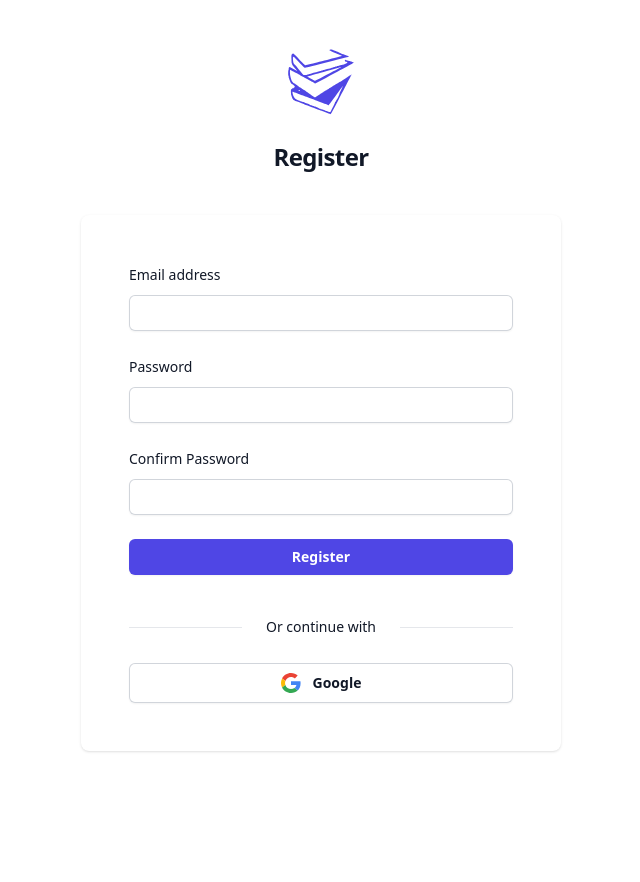
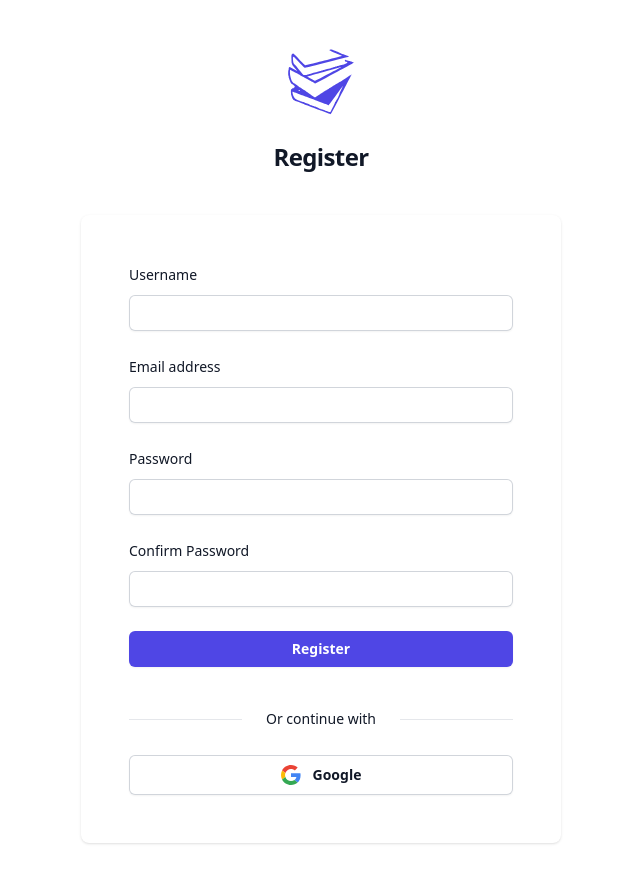
Before and after one commit to Davidmide02/libra, a React (Vite) app: page /register in a window 1280 px wide. Shown: the top 882 px of the page, without its empty margins (319-959 px from the left). Before the commit the page ends 800 px from the top, so only its background shows below. Built offline with nearby package versions, Linux system fonts and the light colour scheme.

Commit message:
api consume for user auth

```diff
--- a/package.json
+++ b/package.json
@@ -20,12 +20,14 @@
     "@tanstack/react-table": "^8.20.5",
     "@zayne-labs/callapi": "^0.8.0",
     "autoprefixer": "^10.4.20",
+    "axios": "^1.7.7",
     "formik": "^2.4.6",
     "postcss": "^8.4.41",
     "react": "^18.3.1",
     "react-dom": "^18.3.1",
     "react-multi-carousel": "^2.8.5",
     "react-router-dom": "^6.26.1",
+    "react-toastify": "^10.0.5",
     "tailwindcss": "^3.4.10",
     "yup": "^1.4.0"
   },
--- a/src/App.tsx
+++ b/src/App.tsx
@@ -3,6 +3,8 @@ import { BrowserRouter as Router } from "react-router-dom";
 import CustomRoute from "./router";
 import { ReactQueryDevtools } from "@tanstack/react-query-devtools";
 import { QueryClient, QueryClientProvider } from "@tanstack/react-query";
+import { ToastContainer } from "react-toastify";
+import "react-toastify/dist/ReactToastify.css";
 
 const queryClient = new QueryClient();
 function App() {
@@ -12,6 +14,7 @@ function App() {
         <ReactQueryDevtools initialIsOpen={false} />
         <Router>
           <CustomRoute />
+          <ToastContainer />
         </Router>
       </QueryClientProvider>
     </>
--- a/src/pages/auth/login/index.tsx
+++ b/src/pages/auth/login/index.tsx
@@ -3,10 +3,15 @@ import * as Yup from "yup";
 import logo from "../../../assets/logo.svg";
 import { Link, useNavigate } from "react-router-dom";
 import { useAuth } from "../protectRoute/authProvider";
+import { useAddItem } from "../../../utility/tanstackQuery";
+import { Bounce, toast } from "react-toastify";
+import Loading from "../../../components/loader";
+
 function classNames(...classes: string[]) {
   return classes.filter(Boolean).join(" ");
 }
 export default function Login() {
+  const { mutateAsync, isPending } = useAddItem("auth/login");
   const auth = useAuth();
   const navigate = useNavigate();
   const formik = useFormik({
@@ -20,16 +25,51 @@ export default function Login() {
       password: Yup.string().required("Required"),
       remember: Yup.boolean().required("Required"),
     }),
-    onSubmit: (values) => {
-      alert(JSON.stringify(values, null, 2));
+    onSubmit: async (values) => {
+      // alert(JSON.stringify(values, null, 2));
       console.log("form submitted here bruh");
+      try {
         // make api call for auth
+        const loginUser = await mutateAsync({
+          email: values.email,
+          password: values.password,
+        });
+        console.log("user login:", loginUser);
+        toast.success("Login Successfully", {
+          position: "top-right",
+          autoClose: 5000,
+          hideProgressBar: false,
+          closeOnClick: true,
+          pauseOnHover: true,
+          draggable: true,
+          progress: undefined,
+          theme: "light",
+          transition: Bounce,
+        });
+
         auth?.login();
-      navigate('/material')
+        navigate("/material");
+      } catch (error) {
+        console.log("Cannot log user in. Try again please", error);
+        toast.error("Error occured. Try again", {
+          position: "top-right",
+          autoClose: 5000,
+          hideProgressBar: false,
+          closeOnClick: true,
+          pauseOnHover: true,
+          draggable: true,
+          progress: undefined,
+          theme: "light",
+          transition: Bounce,
+        });
+      }
     },
   });
   return (
     <>
+      {isPending ? (
+        <Loading />
+      ) : (
         <div className="flex min-h-full flex-1 flex-col justify-center py-12 sm:px-6 lg:px-8">
           <div className="sm:mx-auto sm:w-full sm:max-w-md">
             <img
@@ -209,6 +249,7 @@ export default function Login() {
             </div>
           </div>
         </div>
+      )}
     </>
   );
 }
--- a/src/pages/auth/register/index.tsx
+++ b/src/pages/auth/register/index.tsx
@@ -1,18 +1,41 @@
 import { useFormik } from "formik";
 import * as Yup from "yup";
 import logo from "../../../assets/logo.svg";
+import { useAddItem } from "../../../utility/tanstackQuery";
+import { UserType } from "../../../router";
+import Loading from "../../../components/loader";
+import { useNavigate } from "react-router-dom";
+import { Bounce, toast } from "react-toastify";
+import { useAuth } from "../protectRoute/authProvider";
+
 function classNames(...classes: string[]) {
   return classes.filter(Boolean).join(" ");
 }
 
-export default function Register() {
+type UserFormProps = {
+  setUser: (user: UserType) => void;
+};
+
+export default function Register({ setUser }: UserFormProps) {
+  const { mutateAsync, isPending } = useAddItem("auth/signup");
+  const navigate = useNavigate();
+  const auth = useAuth();
+
   const formik = useFormik({
     initialValues: {
+      username: "",
       email: "",
       password: "",
       confirmPassword: "",
     },
     validationSchema: Yup.object({
+      username: Yup.string()
+        .required("Enter your username")
+        .min(3, "Must be more than 3")
+        .matches(
+          /^[a-zA-Z0-9]+$/,
+          "Username should not contain special characters"
+        ),
       email: Yup.string()
         .email("Invalid email address")
         .required("Password is required"),
@@ -23,20 +46,63 @@ export default function Register() {
         .required("Required")
         .oneOf([Yup.ref("password"), ""], "Passwords must match"),
     }),
-    onSubmit: (values) => {
-      alert(JSON.stringify(values, null, 2));
+    onSubmit: async (values) => {
+      try {
+        // alert(JSON.stringify(values, null, 2));
+        // console.log(values.email, values.password);
+        const newUser = await mutateAsync({
+          username: values.username,
+          email: values.email,
+          password: values.password,
+        });
+        console.log("new user here", newUser);
+        setUser(newUser);
+        toast.success(newUser?.message || "Registered Successfully", {
+          position: "top-right",
+          autoClose: 5000,
+          hideProgressBar: false,
+          closeOnClick: true,
+          pauseOnHover: true,
+          draggable: true,
+          progress: undefined,
+          theme: "light",
+          transition: Bounce,
+        });
+        auth?.login();
+        navigate("/material");
+      } catch (error) {
+        console.error("can register user:", error);
+        toast.error("Error occured", {
+          position: "top-right",
+          autoClose: 5000,
+          hideProgressBar: false,
+          closeOnClick: true,
+          pauseOnHover: true,
+          draggable: true,
+          progress: undefined,
+          theme: "light",
+          transition: Bounce,
+        });
+      }
     },
   });
+
   return (
     <>
+      {isPending ? (
+        <Loading />
+      ) : (
         <div className="flex min-h-full flex-1 flex-col justify-center py-12 sm:px-6 lg:px-8">
           <div className="sm:mx-auto sm:w-full sm:max-w-md">
-          <img alt="Your Company" src={logo} className="mx-auto h-[10%] w-[15%]" />
+            <img
+              alt="Your Company"
+              src={logo}
+              className="mx-auto h-[10%] w-[15%]"
+            />
             <h2 className="mt-6 text-center text-2xl font-bold leading-9 tracking-tight text-gray-900">
               Register
             </h2>
           </div>
-
           <div className="mt-10 sm:mx-auto sm:w-full sm:max-w-[480px]">
             <div className="bg-white px-6 py-12 shadow sm:rounded-lg sm:px-12">
               <form
@@ -45,6 +111,36 @@ export default function Register() {
                 className="space-y-6"
                 onSubmit={formik.handleSubmit}
               >
+                <div>
+                  <label
+                    htmlFor="email"
+                    className="block text-sm font-medium leading-6 text-gray-900"
+                  >
+                    Username
+                  </label>
+                  <div className="mt-2">
+                    <input
+                      id="username"
+                      name="username"
+                      type="text"
+                      onChange={formik.handleChange}
+                      onBlur={formik.handleBlur}
+                      value={formik.values.username}
+                      required
+                      autoComplete="username"
+                      className={classNames(
+                        formik.touched.username && formik.errors.username
+                          ? "ring-red-500"
+                          : "",
+                        "block w-full rounded-md border-0 py-1.5 px-1.5 text-gray-900 shadow-sm ring-1 ring-inset ring-gray-300 placeholder:text-gray-400 focus:ring-2 focus:ring-inset focus:ring-indigo-600 sm:text-sm sm:leading-6"
+                      )}
+                    />
+                  </div>
+                  {formik.touched.username && formik.errors.username ? (
+                    <p className="text-red-500">{formik.errors.username}</p>
+                  ) : null}
+                </div>
+
                 <div>
                   <label
                     htmlFor="email"
@@ -200,6 +296,7 @@ export default function Register() {
             </div>
           </div>
         </div>
+      )}
     </>
   );
 }
--- a/src/pages/material/index.tsx
+++ b/src/pages/material/index.tsx
@@ -3,6 +3,7 @@ import Card from "../../components/card";
 import img from "../../assets/eng.jfif";
 import img1 from "../../assets/math.jfif";
 import img2 from "../../assets/tech.jfif";
+import { useFetchItems } from "../../utility/tanstackQuery";
 
 const cardItem = [
   {
@@ -44,6 +45,9 @@ const cardItem = [
 ];
 
 const Material = () => {
+  const { data, error } = useFetchItems("/user/material");
+  // https://libra-be-lms.onrender.com/user/material
+  console.log("data here:", data, "error:", error);
 
   return (
     <div className="flex flex-col md:grid md:grid-cols-3 md:gap-4 font-serif">
@@ -58,7 +62,6 @@ const Material = () => {
           />
         );
       })}
-
     </div>
   );
 };
--- a/src/router/index.tsx
+++ b/src/router/index.tsx
@@ -1,4 +1,4 @@
-import { Suspense } from "react";
+import { Suspense, useState } from "react";
 import { Route, Routes } from "react-router-dom";
 import Layout from "../components/layout";
 import Home from "../pages/home";
@@ -11,7 +11,15 @@ import User from "../pages/admin/user";
 import { AuthProvider } from "../pages/auth/protectRoute/authProvider";
 import ProtectedRoute from "../pages/auth/protectRoute/protectedRoute";
 
+export type UserType = {
+  message: string;
+  username?: string;
+  email: string;
+  role: string;
+  token: string;
+};
 const CustomRoute = () => {
+  const [user, setUser] = useState<UserType | null>(null);
   return (
     <AuthProvider>
       <div className="w-full h-full">
@@ -43,7 +51,7 @@ const CustomRoute = () => {
           <Route path="/logout" element={<Suspense>{<Login />}</Suspense>} />
           <Route
             path="/register"
-            element={<Suspense>{<Register />}</Suspense>}
+            element={<Suspense>{<Register setUser={setUser} />}</Suspense>}
           />
           <Route path="/login" element={<Suspense>{<Login />}</Suspense>} />
         </Routes>
--- a/src/utility/tanstackQuery/index.ts
+++ b/src/utility/tanstackQuery/index.ts
@@ -1,42 +1,61 @@
-import { callApi } from "@zayne-labs/callapi";
+// import { callApi } from "@zayne-labs/callapi";
+import axios from "axios";
 import { useQuery, useMutation } from "@tanstack/react-query";
 
-const API_URL = "https://api.example.com/items";
-const callMainApi = callApi.create({
-  throwOnError: true,
-  resultMode: "onlySuccess",
-  baseURL: "localhost/",
+// const API_URL = "https://api.example.com/items";
+// const callMainApi = callApi.create({
+//   throwOnError: true,
+//   resultMode: "onlySuccess",
+//   baseURL: "https://libra-be-lms.onrender.com",
+// });
+const instance = axios.create({
+  baseURL: "https://libra-be-lms.onrender.com",
+  timeout: 10000,
+  headers: { "Content-Type": "application/json" },
 });
 
-// Add new data (for mutation)
-const addItem = async (newItem: string) => {
-  const response = await callApi(API_URL, {
-    method: "post",
-    headers: { "Content-Type": "application/json" },
-    body: newItem,
-  });
-  return response.data;
+const fetchItem = async (enpoint: string) => {
+  try {
+    const response = await instance.get(enpoint);
+    return response.data;
+  } catch (error) {
+    console.log("error cut here:", error);
+
+    throw error;
+  }
+};
+
+const addItem = async <T>(newItem: T, endpoint: string) => {
+  try {
+    const response = await instance.post(endpoint, newItem, {
+      headers: { "Content-Type": "application/json" },
+    });
+    console.log("adItem fn=>:", newItem);
+
+    return response.data;
+  } catch (error) {
+    console.log("main function error for mutate:", error);
+    throw error;
+  }
 };
 
 // Custom hook for fetching items
 export const useFetchItems = (endpoint: string) => {
   return useQuery({
     queryKey: ["items"],
-    queryFn: () => callMainApi(endpoint),
+    queryFn: () => fetchItem(endpoint),
+    // queryFn: () => callMainApi(endpoint),
     staleTime: Infinity,
     retry: 2,
   });
 };
 
 // Custom hook for adding an item
-export const useAddItem = (endpoint: string) => {
-  //   const queryClient = useQueryClient();
-
+export const useAddItem = <T>(endpoint: string) => {
   return useMutation({
-    mutationFn: () => addItem(endpoint),
-    onSuccess: () => {
-      // Invalidate and refetch the 'items' query to get the updated list
-      //   queryClient.invalidateQueries({ queryKey: ["items"] });
+    mutationFn: (data: T) => addItem<T>(data, endpoint),
+    onSuccess: (data) => {
+      console.log("hello success", data);
     },
     onError: (error) => {
       console.error("Error adding item:", error);
```
Also changed, not shown: src/components/loader/index.tsx (+3 -4 lines), 1 other file (tests, documents, lock files or other folders). Lines whose indentation alone changed are shown as unchanged.
